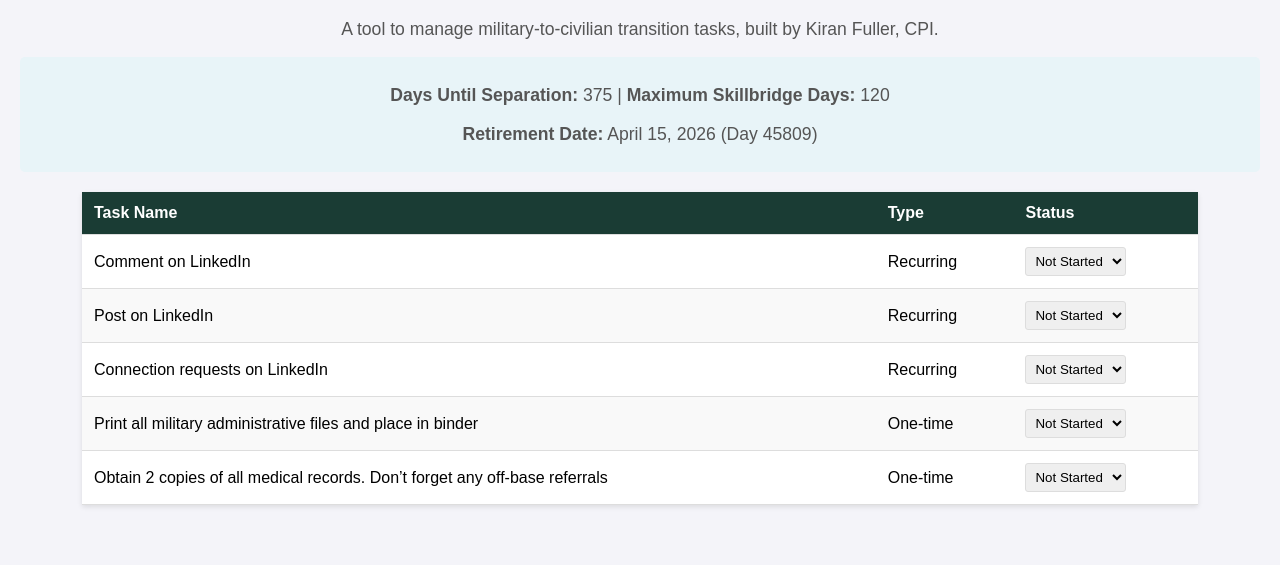
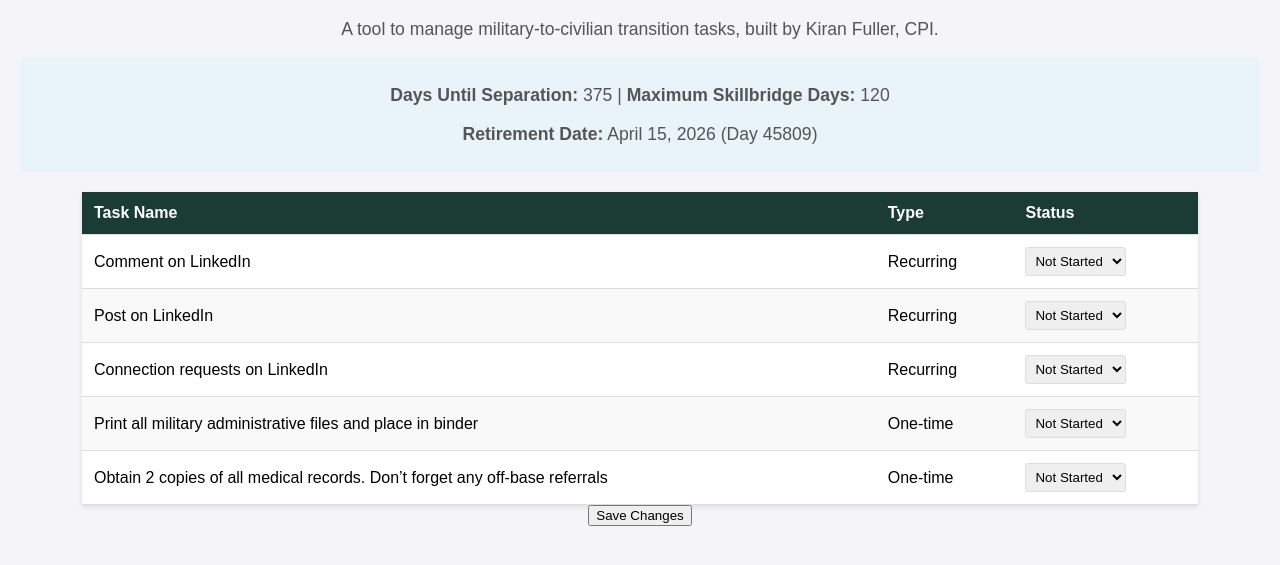
Before and after one commit to Fuller13/M2C-Tracker, a plain HTML site: page index.html in a window 1280 px wide. Shown: the part 81-646 px from the top of the page. Drawn offline with Linux system fonts and the light colour scheme.

Commit message:
Update index.html

```diff
--- a/index.html
+++ b/index.html
@@ -3,7 +3,7 @@
 <head>
     <meta charset="UTF-8">
     <meta name="viewport" content="width=device-width, initial-scale=1.0">
-    <title>Transition To-Do Tracker</title>
+    <title>Kiran Fuller's Transition To-Do Tracker</title>
     <link rel="stylesheet" href="styles.css">
 </head>
 <body>
@@ -52,6 +52,7 @@
                 </tr>
             </tbody>
         </table>
+        <button onclick="saveChanges()" class="save-btn">Save Changes</button>
     </main>
     <script src="script.js"></script>
 </body>
```
